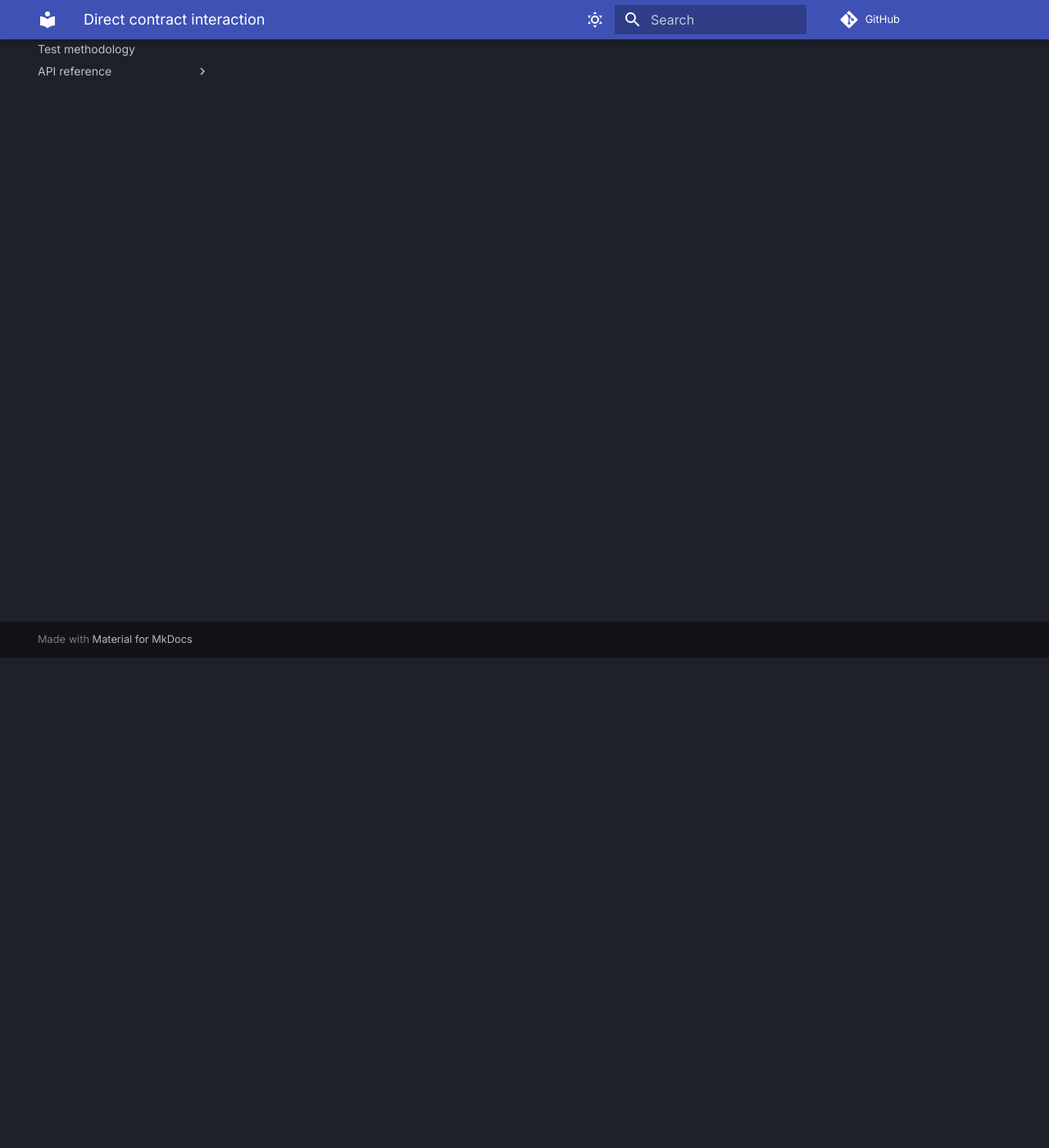
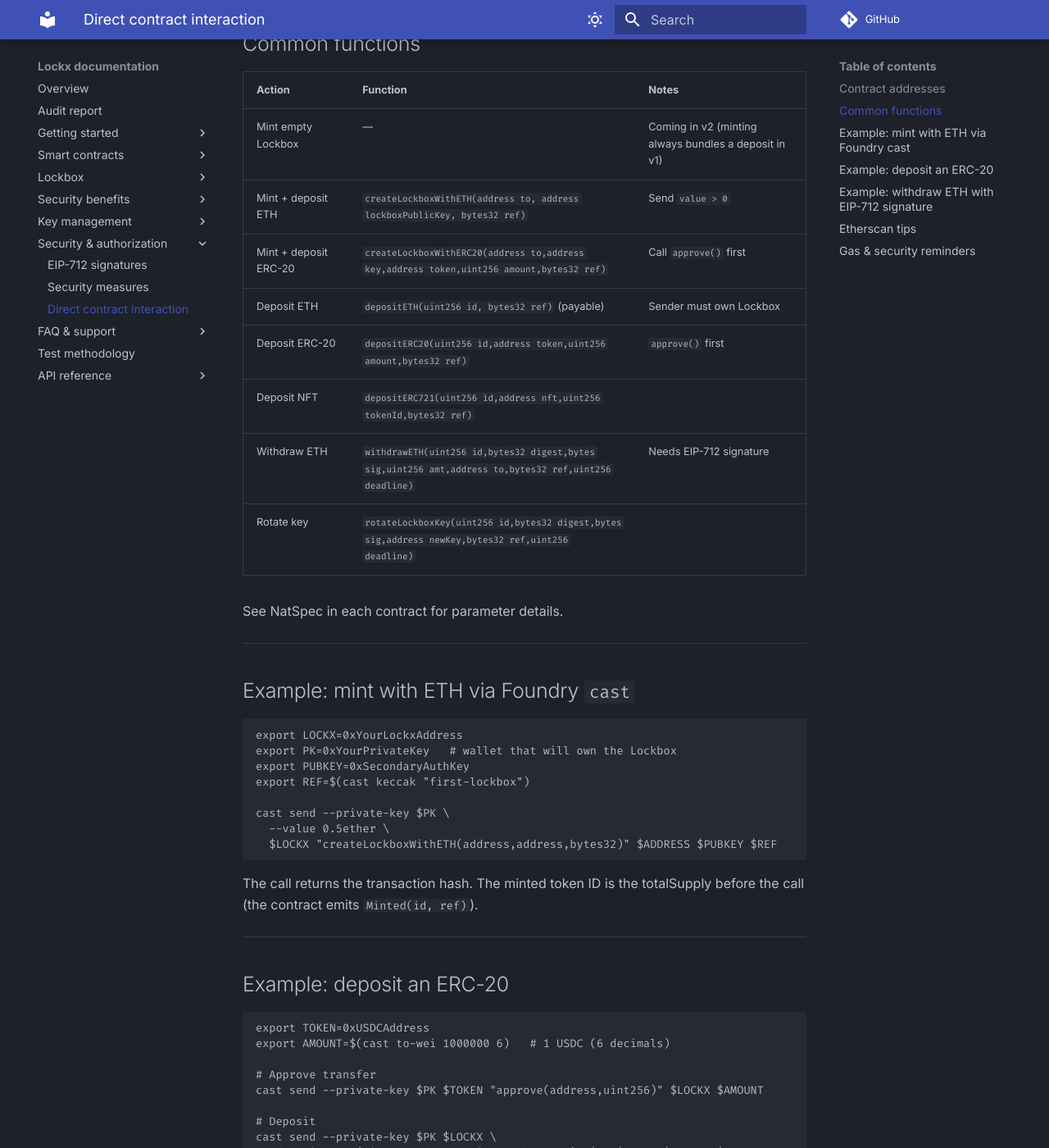
Before and after one commit to richardjaee/Lockx-Contracts, an MkDocs documentation site: the page built from docs/security-authorization/direct-interaction.md, in a window 1280 px wide and 1400 px high, scrolled down 598 px. Shown: the whole window at 82% size. Built offline with MkDocs 1.6.1 and Material for MkDocs 9.7.7, drawn with Linux system fonts in a browser that asks for light colours; comment, search, counter and statistics services are not loaded; some of the changed text lies outside the part shown.

Commit message:
docs: add direct contract interaction page

````diff
--- a/docs/security-authorization/direct-interaction.md
+++ b/docs/security-authorization/direct-interaction.md
@@ -1,4 +1,128 @@
 # Direct contract interaction
+
+The Lockx UI is optional—every feature is exposed through verified Solidity contracts.  If the website is ever offline you can still mint, deposit, withdraw, and rotate keys with standard tools like **Etherscan**, **Foundry cast**, or **ethers.js** scripts.
+
+---
+
+## Contract addresses
+
+| Network | Lockx address | Block explorer |
+|---------|---------------|----------------|
+| Ethereum mainnet | `0x…` *(replace with deployed address)* | [etherscan.io](https://etherscan.io/) |
+| Sepolia (test)   | `0x…` | [sepolia.etherscan.io](https://sepolia.etherscan.io/) |
+
+All source code is flattened & verified, so the *Write / Read Contract* tabs are available.
+
+---
+
+## Common functions
+
+| Action | Function | Notes |
+|--------|----------|-------|
+| Mint empty Lockbox | — | Coming in v2 (minting always bundles a deposit in v1) |
+| Mint + deposit ETH | `createLockboxWithETH(address to, address lockboxPublicKey, bytes32 ref)` | Send `value > 0` |
+| Mint + deposit ERC-20 | `createLockboxWithERC20(address to,address key,address token,uint256 amount,bytes32 ref)` | Call `approve()` first |
+| Deposit ETH | `depositETH(uint256 id, bytes32 ref)` (payable) | Sender must own Lockbox |
+| Deposit ERC-20 | `depositERC20(uint256 id,address token,uint256 amount,bytes32 ref)` | `approve()` first |
+| Deposit NFT | `depositERC721(uint256 id,address nft,uint256 tokenId,bytes32 ref)` | |
+| Withdraw ETH | `withdrawETH(uint256 id,bytes32 digest,bytes sig,uint256 amt,address to,bytes32 ref,uint256 deadline)` | Needs EIP-712 signature |
+| Rotate key | `rotateLockboxKey(uint256 id,bytes32 digest,bytes sig,address newKey,bytes32 ref,uint256 deadline)` | |
+
+See NatSpec in each contract for parameter details.
+
+---
+
+## Example: mint with ETH via Foundry `cast`
+
+```bash
+export LOCKX=0xYourLockxAddress
+export PK=0xYourPrivateKey   # wallet that will own the Lockbox
+export PUBKEY=0xSecondaryAuthKey
+export REF=$(cast keccak "first-lockbox")
+
+cast send --private-key $PK \
+  --value 0.5ether \
+  $LOCKX "createLockboxWithETH(address,address,bytes32)" $ADDRESS $PUBKEY $REF
+```
+
+The call returns the transaction hash.  The minted token ID is the totalSupply before the call (the contract emits `Minted(id, ref)`).
+
+---
+
+## Example: deposit an ERC-20
+
+```bash
+export TOKEN=0xUSDCAddress
+export AMOUNT=$(cast to-wei 1000000 6)   # 1 USDC (6 decimals)
+
+# Approve transfer
+cast send --private-key $PK $TOKEN "approve(address,uint256)" $LOCKX $AMOUNT
+
+# Deposit
+cast send --private-key $PK $LOCKX \
+  "depositERC20(uint256,address,uint256,bytes32)" $ID $TOKEN $AMOUNT $REF
+```
+
+---
+
+## Example: withdraw ETH with EIP-712 signature
+
+1. Fetch the current `nonce(id)` from the contract (or keep local count).
+2. Build the typed-data struct:
+
+```jsonc
+{
+  "types": {
+    "Withdraw": [
+      {"name": "tokenId", "type": "uint256"},
+      {"name": "amountETH", "type": "uint256"},
+      {"name": "recipient", "type": "address"},
+      {"name": "referenceId", "type": "bytes32"},
+      {"name": "caller", "type": "address"},
+      {"name": "signatureExpiry", "type": "uint256"}
+    ]
+  },
+  "primaryType": "Withdraw",
+  "domain": { …EIP712Domain… },
+  "message": {
+    "tokenId": 1,
+    "amountETH": "10000000000000000", // 0.01 ETH
+    "recipient": "0xRecipient…",
+    "referenceId": "0x1234…",
+    "caller": "0xYourWallet…",   // msg.sender
+    "signatureExpiry": 1700000000
+  }
+}
+```
+
+3. Sign with the **current lockbox key** (Metamask → Sign Typed Data V4).
+
+4. Broadcast:
+```bash
+cast send --private-key $PK $LOCKX \
+  "withdrawETH(uint256,bytes32,bytes,uint256,address,bytes32,uint256)" \
+  1 $DIGEST $SIG 10000000000000000 0xRecipient… 0x1234… 1700000000
+```
+
+The contract verifies the signature and transfers ETH.
+
+---
+
+## Etherscan tips
+
+1. Switch network → select the *Write Contract* tab.
+2. Connect wallet (Metamask).
+3. Input params exactly—`bytes32` fields need `0x` prefix.
+4. For functions requiring `signature` / `digest`, paste the hex directly; Metamask pops a confirmation.
+
+---
+
+## Gas & security reminders
+
+* Gas for deposits depends on token logic; ETH is cheapest.
+* Always double-check `deadline`/`signatureExpiry` to avoid stuck signatures.
+* Rotate keys periodically (`rotateLockboxKey`) to limit compromise windows.
+
 
 Prefer calling the contracts directly over relying on a web UI. Examples:
 
````
